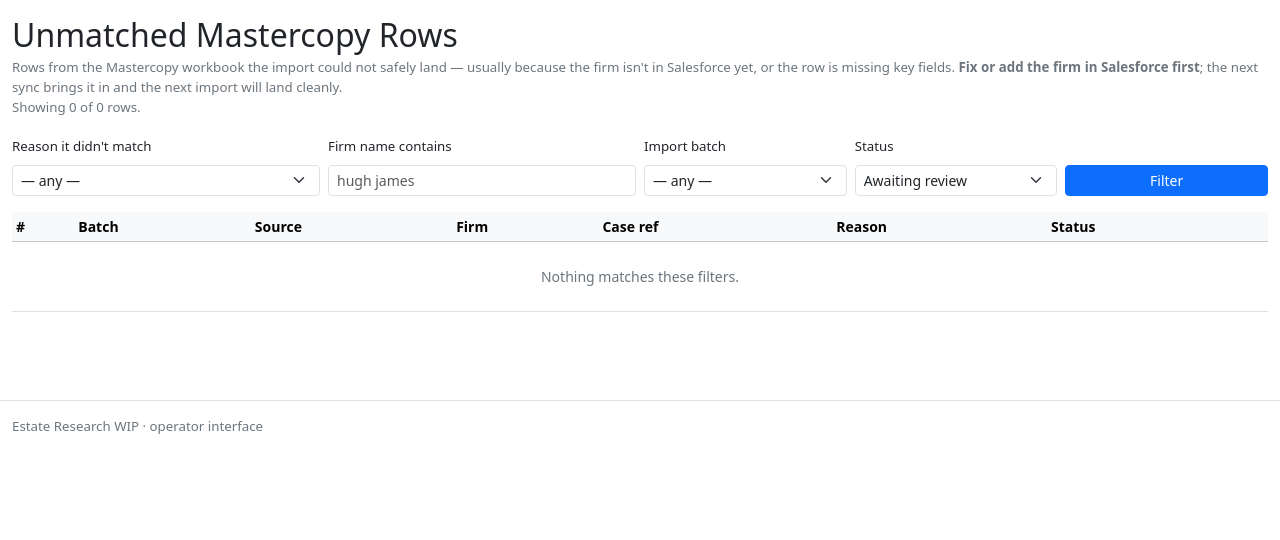
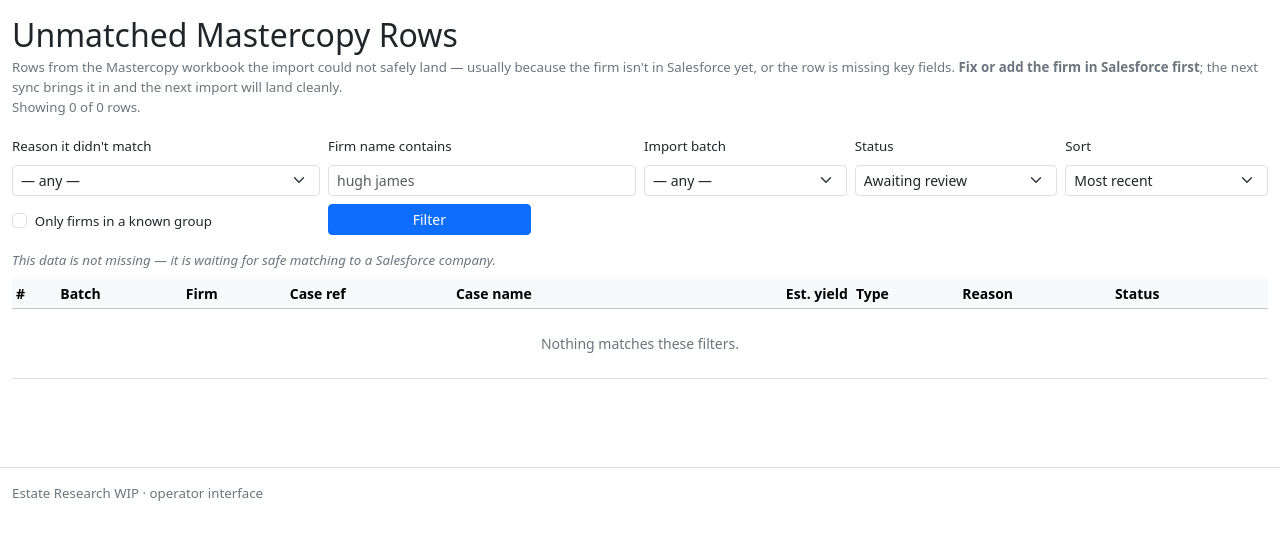
Before and after one commit to infosec-estateresearch/WIP, a FastAPI app: page /data-review/rejects in a window 1280 px wide. Shown: the part 103-643 px from the top of the page. Run offline with FastAPI, Linux system fonts and the light colour scheme; data that the repository does not hold is empty; some libraries are stand-ins or nearby versions.

Commit message:
WO-15A: reject page shows row content + value/group filters
The Unmatched Mastercopy Rows page now shows what is waiting, not just why it
bounced: firm, case ref, case name, estimated yield (£), and case type parsed
from the raw row, plus a "group?" badge when the firm normalises to a known WIP
group. Adds "highest value first" sorting and an "only firms in a known group"
filter, and reframes the page ("this data is not missing — it is waiting for
safe matching") so a large reject count reads as a work queue, not data loss.

Co-Authored-By: Claude Opus 4.8 (1M context) <noreply@anthropic.com>

```diff
--- a/src/wip_web/routes/rejects.py
+++ b/src/wip_web/routes/rejects.py
@@ -37,6 +37,43 @@ REJECT_REASONS = [
 RESOLUTION_STATUSES = ["NEW", "NEEDS_REVIEW", "RESOLVED", "IGNORED", "REJECTED"]
 DEFAULT_PAGE_SIZE = 50
 
+# numeric estimated_yield expression for "high value first" sorting (WO-15A)
+_YIELD_NUM = (
+    "CASE WHEN JSON_UNQUOTE(JSON_EXTRACT(row_json,'$.estimated_yield')) "
+    "REGEXP '^-?[0-9]+(\\\\.[0-9]+)?$' THEN "
+    "CAST(JSON_UNQUOTE(JSON_EXTRACT(row_json,'$.estimated_yield')) AS DECIMAL(15,2)) END"
+)
+# does the rejected row's firm normalise to a known (any-status) WIP group?
+_IN_GROUP = (
+    "EXISTS (SELECT 1 FROM wip_company_group g "
+    "WHERE g.group_name_normalised = wip_import_reject.firm_name_normalised)"
+)
+
+
+def _parse_reject_content(raw) -> dict:
+    """Pull the human-meaningful content out of the raw Mastercopy row so the
+    operator sees what is waiting, not just why it bounced."""
+    try:
+        d = json.loads(raw) if raw else {}
+    except Exception:
+        d = {}
+    if not isinstance(d, dict):
+        d = {}
+    try:
+        y = float(d.get("estimated_yield"))
+    except (TypeError, ValueError):
+        y = None
+    return {
+        "case_name": d.get("case_name"),
+        "case_number": d.get("case_number"),
+        "case_type": d.get("case_type"),
+        "estate_value": d.get("estate_value"),
+        "estimated_yield": d.get("estimated_yield"),
+        "estimated_yield_num": y,
+        "case_status": d.get("status"),
+        "instruction_date": d.get("instruction_date"),
+    }
+
 
 def _back(reject_id=None, *, flash=None, error=None, qs_passthrough: str = ""):
     qs = {}
@@ -56,6 +93,8 @@ def list_rejects(
     firm: str = Query(""),
     batch_id: Optional[int] = Query(None),
     status: str = Query("OPEN"),
+    sort: str = Query("recent"),
+    possible_group: int = Query(0),
     page: int = Query(1, ge=1, le=10_000),
     db=Depends(get_db),
 ):
@@ -73,7 +112,15 @@ def list_rejects(
         where.append("resolution_status = %s"); params.append(status)
     elif status == "OPEN":
         where.append("resolution_status IN ('NEW','NEEDS_REVIEW')")
+    if possible_group:
+        where.append(_IN_GROUP)
     where_sql = ("WHERE " + " AND ".join(where)) if where else ""
+
+    # "High value first" surfaces the rows worth chasing; default is newest.
+    if sort == "value":
+        order_sql = f"ORDER BY ({_YIELD_NUM}) IS NULL ASC, ({_YIELD_NUM}) DESC, id DESC"
+    else:
+        order_sql = "ORDER BY id DESC"
 
     page_size = DEFAULT_PAGE_SIZE
     with db.cursor() as c:
@@ -84,15 +131,19 @@ def list_rejects(
             SELECT id, import_batch_id, source_sheet, source_row_number,
                    firm_name_raw, firm_name_normalised, case_reference_raw,
                    reject_reason, resolution_status, created_at,
-                   reviewed_by, reviewed_at
+                   reviewed_by, reviewed_at, row_json,
+                   {_IN_GROUP} AS in_group
               FROM wip_import_reject
               {where_sql}
-             ORDER BY id DESC
+             {order_sql}
              LIMIT %s OFFSET %s
             """,
             params + [page_size, (page - 1) * page_size],
         )
         rows = list(c.fetchall())
+        for r in rows:
+            r["content"] = _parse_reject_content(r.pop("row_json", None))
+            r["in_group"] = bool(r.get("in_group"))
 
         # Distinct batch ids for the filter dropdown
         c.execute("SELECT DISTINCT import_batch_id FROM wip_import_reject "
@@ -105,6 +156,7 @@ def list_rejects(
     qs_for_pages = urlencode({
         "reject_reason": reject_reason, "firm": firm,
         "batch_id": batch_id or "", "status": status,
+        "sort": sort, "possible_group": possible_group or "",
     })
 
     return request.app.state.templates.TemplateResponse(
@@ -118,6 +170,7 @@ def list_rejects(
             "batch_ids": batch_ids,
             "f_reason": reject_reason, "f_firm": firm,
             "f_batch": batch_id, "f_status": status,
+            "f_sort": sort, "f_possible_group": possible_group,
             "qs_for_pages": qs_for_pages,
         },
     )
--- a/src/wip_web/templates/data_review/rejects_list.html
+++ b/src/wip_web/templates/data_review/rejects_list.html
@@ -59,18 +59,37 @@
     </select>
   </div>
   <div class="col-md-2">
+    <label class="form-label small">Sort</label>
+    <select name="sort" class="form-select form-select-sm">
+      <option value="recent" {% if f_sort != "value" %}selected{% endif %}>Most recent</option>
+      <option value="value" {% if f_sort == "value" %}selected{% endif %}>Highest value first</option>
+    </select>
+  </div>
+  <div class="col-md-3 d-flex align-items-end">
+    <div class="form-check">
+      <input class="form-check-input" type="checkbox" name="possible_group" value="1" id="pg" {% if f_possible_group %}checked{% endif %}>
+      <label class="form-check-label small" for="pg">Only firms in a known group</label>
+    </div>
+  </div>
+  <div class="col-md-2">
     <button class="btn btn-primary btn-sm w-100">Filter</button>
   </div>
 </form>
+
+<p class="text-secondary small fst-italic mb-2">
+  This data is not missing — it is waiting for safe matching to a Salesforce company.
+</p>
 
 <div class="table-responsive">
 <table class="table table-sm table-hover table-data-review">
   <thead class="table-light"><tr>
     <th>#</th>
     <th>Batch</th>
-    <th>Source</th>
     <th>Firm</th>
     <th>Case ref</th>
+    <th>Case name</th>
+    <th class="text-end">Est. yield</th>
+    <th>Type</th>
     <th>Reason</th>
     <th>Status</th>
     <th class="actions"></th>
@@ -80,11 +99,17 @@
     <tr>
       <td><a href="/data-review/rejects/{{ r.id }}"><code class="small">{{ r.id }}</code></a></td>
       <td>#{{ r.import_batch_id }}</td>
-      <td><span class="text-secondary small">{{ r.source_sheet or "—" }} · row {{ r.source_row_number or "?" }}</span></td>
       <td>
         {{ r.firm_name_raw or "—" }}
+        {% if r.in_group %}<span class="badge bg-info text-dark" title="This firm name matches a known WIP group — likely a group member">group?</span>{% endif %}
       </td>
-      <td><code class="small">{{ r.case_reference_raw or "—" }}</code></td>
+      <td><code class="small">{{ r.case_reference_raw or r.content.case_number or "—" }}</code></td>
+      <td>{{ r.content.case_name or "—" }}</td>
+      <td class="text-end">
+        {% if r.content.estimated_yield_num is not none %}£{{ "{:,.0f}".format(r.content.estimated_yield_num) }}
+        {% else %}<span class="text-secondary small">{{ r.content.estimated_yield or "—" }}</span>{% endif %}
+      </td>
+      <td><span class="small">{{ r.content.case_type or "—" }}</span></td>
       <td><span class="text-nowrap">{{ r.reject_reason|replace("_", " ")|title }}</span></td>
       <td><span class="badge badge-status-{{ r.resolution_status }}">{{ r.resolution_status|human_status }}</span></td>
       <td class="actions">
@@ -92,7 +117,7 @@
       </td>
     </tr>
   {% else %}
-    <tr><td colspan="8" class="text-center text-secondary py-4">Nothing matches these filters.</td></tr>
+    <tr><td colspan="10" class="text-center text-secondary py-4">Nothing matches these filters.</td></tr>
   {% endfor %}
   </tbody>
 </table>
```
